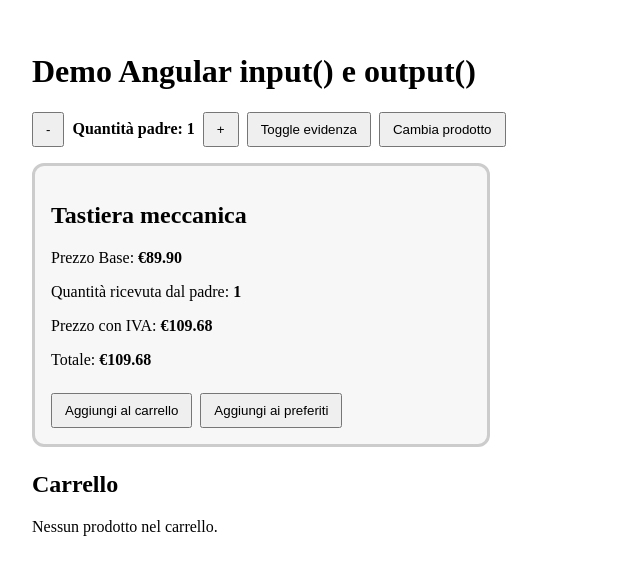
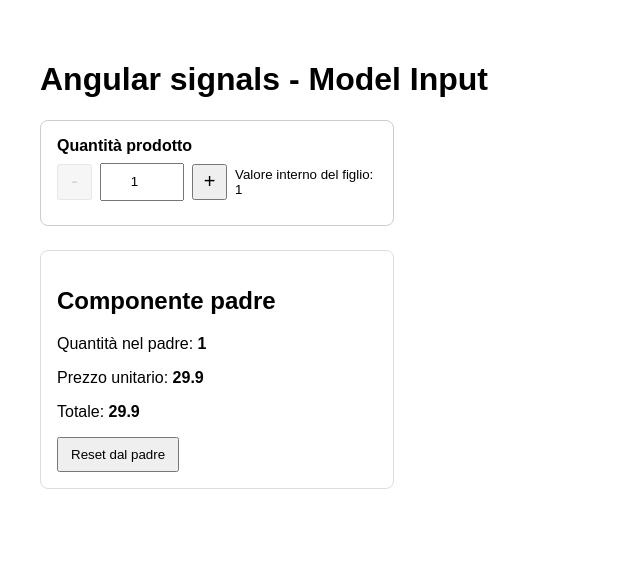
Before and after one commit to paolopci/SignalCourse2026, an Angular app: page / in a window 1280 px wide. Shown: the top 574 px of the page, without its empty margins (0-640 px from the left). Built offline with nearby package versions, Linux system fonts and the light colour scheme.

Commit message:
com plete example with Model input

```diff
--- a/src/app/examples02/app102/app102.css
+++ b/src/app/examples02/app102/app102.css
@@ -0,0 +1,17 @@
+.page {
+  font-family: Arial, sans-serif;
+  padding: 32px;
+}
+
+.summary {
+  margin-top: 24px;
+  padding: 16px;
+  border: 1px solid #ddd;
+  border-radius: 8px;
+  max-width: 320px;
+}
+
+button {
+  padding: 8px 12px;
+  cursor: pointer;
+}
--- a/src/app/examples02/app102/app102.html
+++ b/src/app/examples02/app102/app102.html
@@ -1 +1,27 @@
-<p>app102 works!</p>
+<main class="page">
+  <h1>Angular signals - Model Input</h1>
+
+  <app-quantity-selector
+    label="Quantità prodotto"
+    [min]="1"
+    [max]="10"
+    [(quantity)]="cartQuantity"
+  />
+  <section class="summary">
+    <h2>Componente padre</h2>
+    <p>
+      Quantità nel padre:
+      <strong>{{ cartQuantity() }}</strong>
+    </p>
+    <p>
+      Prezzo unitario:
+      <strong>{{ unitPrice() }}</strong>
+    </p>
+    <p>
+      Totale:
+      <strong>{{ totalPrice() }}</strong>
+    </p>
+
+    <button type="button" (click)="resetQuantity()">Reset dal padre</button>
+  </section>
+</main>
--- a/src/app/examples02/app102/app102.ts
+++ b/src/app/examples02/app102/app102.ts
@@ -1,9 +1,29 @@
-import { Component } from '@angular/core';
+import { Component, computed, signal } from '@angular/core';
+import { QuantitySelector } from "../quantity-selector/quantity-selector";
 
 @Component({
   selector: 'app-app102',
-  imports: [],
+  imports: [QuantitySelector],
   templateUrl: './app102.html',
   styleUrl: './app102.css',
 })
-export class App102 {}
+export class App102 {
+  /*
+    Questo è lo stato del padre.
+    È un WritableSignal<number>.
+  */
+  cartQuantity = signal(1);
+  unitPrice = signal(29.9);
+
+  /*
+    computed() ricalcola automaticamente il totale
+    quando cambia cartQuantity oppure unitPrice.
+  */
+  totalPrice = computed(() => {
+    return Number((this.cartQuantity() * this.unitPrice()).toFixed(2));
+  });
+
+  resetQuantity(): void {
+    this.cartQuantity.set(1);
+  }
+}
--- a/src/index.html
+++ b/src/index.html
@@ -16,6 +16,7 @@
     <!-- <app-app05></app-app05> -->
     <!-- <app-app014></app-app014> -->
     <!-- <app-app41></app-app41> -->
-    <app-app100></app-app100>
+    <!-- <app-app100></app-app100> -->
+    <app-app102></app-app102>
   </body>
 </html>
--- a/src/main.ts
+++ b/src/main.ts
@@ -10,5 +10,6 @@
 import { App014 } from './app/section04/app01/app01';
 import { App41 } from './app/section04/app41/app41';
 import { App100 } from './app/examples/app100/app100';
+import { App102 } from './app/examples02/app102/app102';
 
-bootstrapApplication(App100, appConfig).catch((err) => console.error(err));
+bootstrapApplication(App102, appConfig).catch((err) => console.error(err));
```
